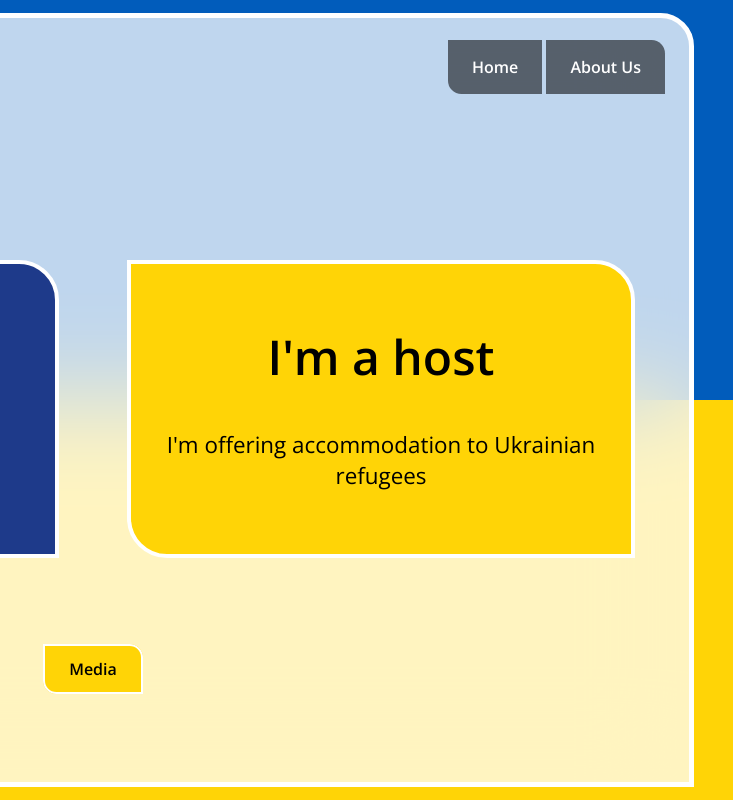
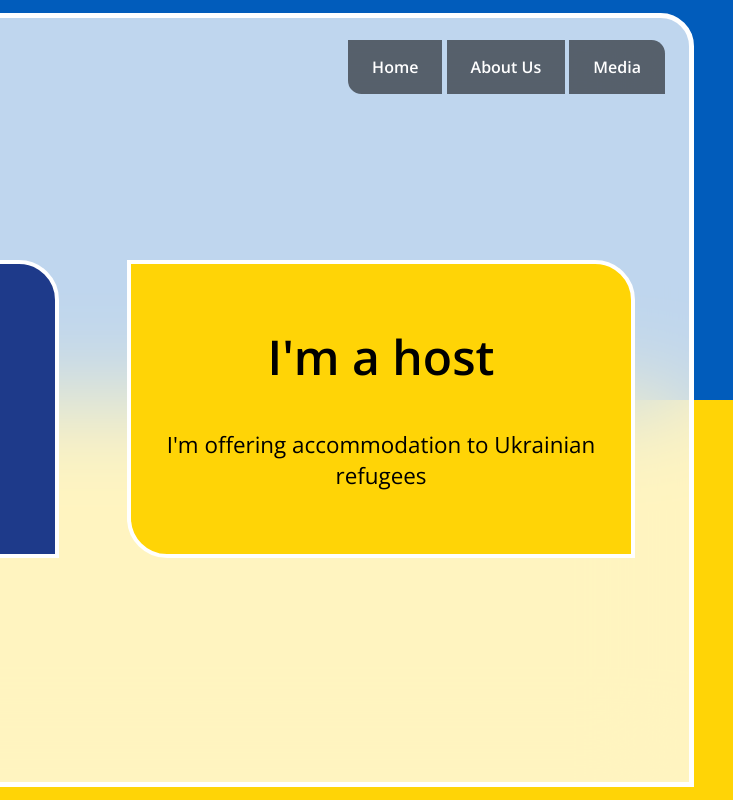
Before and after one commit to jake-jenkins/eu4ua---UI-concept, a plain HTML site: page index.html in a window 1280 px wide. Shown: the full height of the page, 547-1280 px from the left. Drawn offline with nearby package versions, Linux system fonts and the light colour scheme.

Commit message:
Update index.html

```diff
--- a/index.html
+++ b/index.html
@@ -28,6 +28,7 @@
                     <ul>
                         <li>Home</li>
                         <li>About Us</li>
+                        <li>Media</li>
                 </nav>
             </div>
         </header>
@@ -50,10 +51,6 @@
             </div>
         </div>
 
-        <div>
-            <a class="cta3 yellow">Media</a>
-        </div>
-
     </main>
 </body>
 
```
